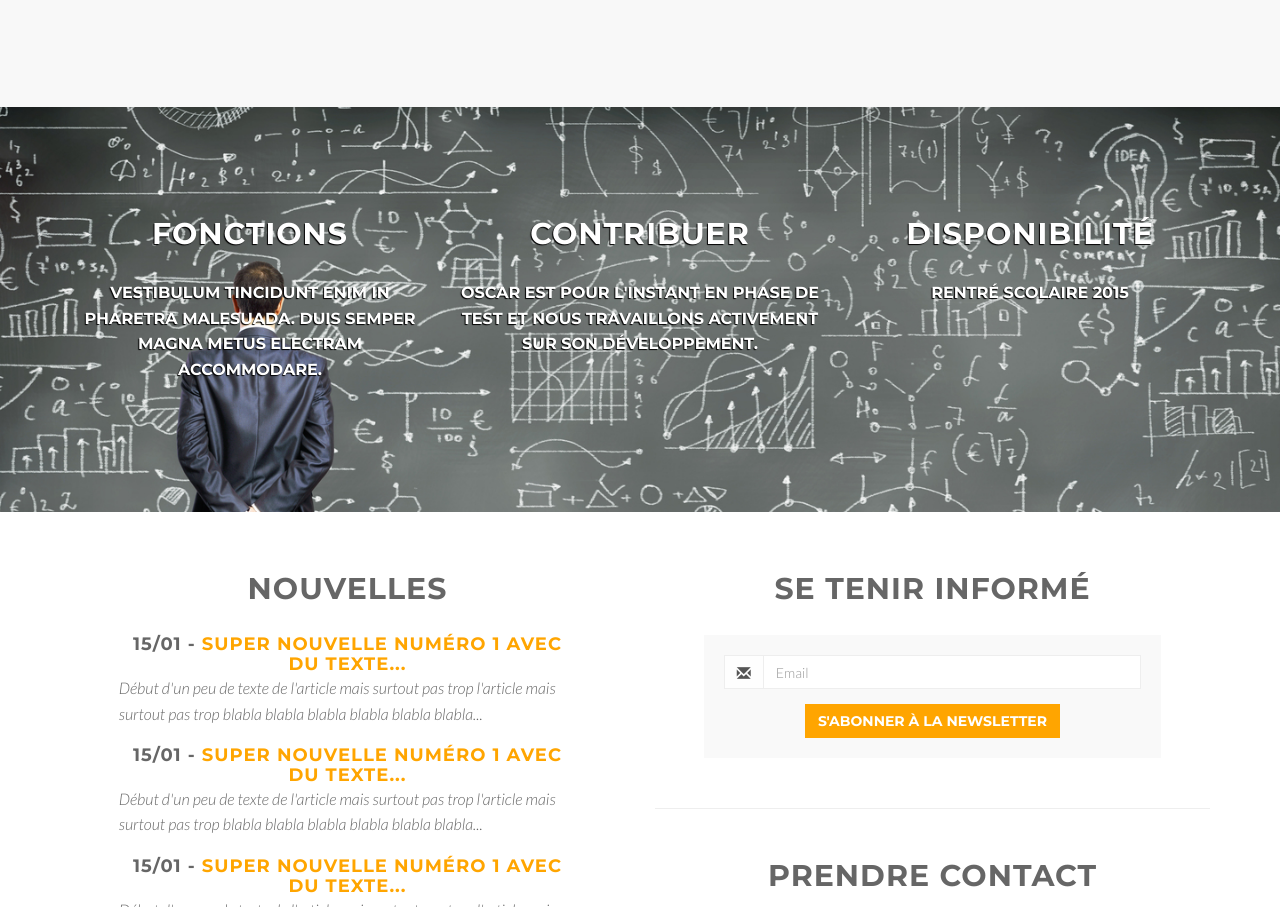
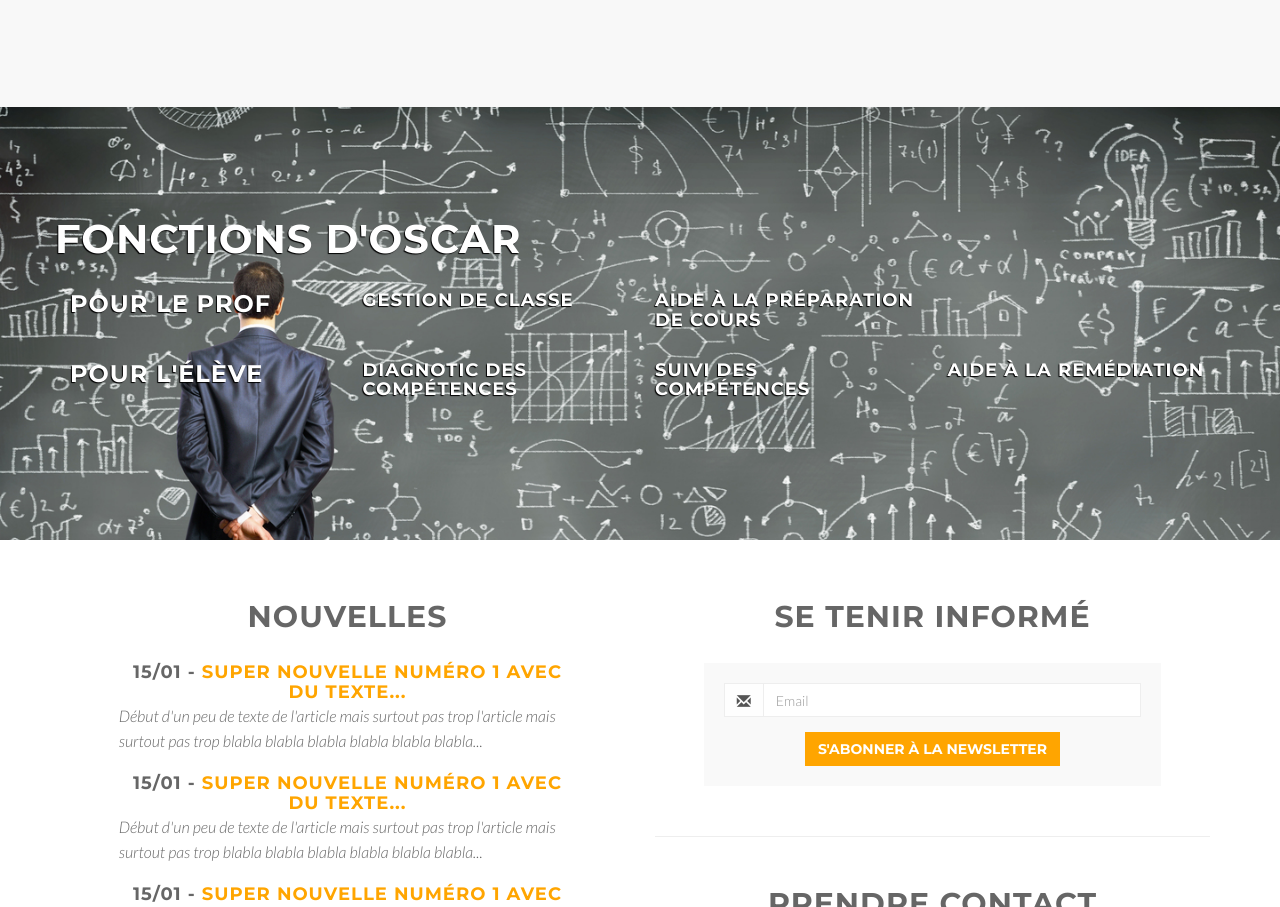
Before and after one commit to Psycojoker/oscar-frontend, a plain HTML site: page index.html in a window 1280 px wide. Shown: the part 1089-1996 px from the top of the page. Drawn offline with Linux system fonts and the light colour scheme.

Commit message:
[enh] put datas for Fonctions section

```diff
--- a/index.html
+++ b/index.html
@@ -91,38 +91,46 @@
 <!-- /Section: constat -->
 
 <!-- Section: problemes -->
-<section id="probleme" class="home-section text-center bg-gray probleme slogan">
-
+<section id="probleme" class="home-section probleme slogan">
+    <div class="heading-about">
         <div class="container">
             <div class="row">
-            <div class="col-sm-4 col-md-4">
-                <div class="wow fadeInLeft" data-wow-delay="0.2s">
-                    <div class="service-box">
-                        <div class="service-desc">
-                            <h2>Fonctions</h2>
-                            <p>Vestibulum tincidunt enim in pharetra malesuada. Duis semper magna metus electram accommodare.</p>
+                <div class="wow fadeInDown" data-wow-delay="0.4s">
+                    <div class="section-heading" style="text-align: left">
+                        <h2>Fonctions d'Oscar</h2>
                     </div>
                 </div>
             </div>
         </div>
-            <div class="col-sm-4 col-md-4">
-                <div class="wow fadeInUp" data-wow-delay="0.2s">
-                    <div class="service-box">
-                        <div class="service-desc">
-                            <h2>Contribuer</h2>
-                            <p>Oscar est pour l'instant en phase de test et nous travaillons activement sur son développement.</p>
+    </div>
+
+
+    <div class="container">
+        <div class="row">
+            <div class="col-md-3">
+                <h3>Pour le prof</h3>
+            </div>
+            <div class="col-md-3">
+                <h4>Gestion de classe</h4>
+            </div>
+            <div class="col-md-3">
+                <h4>Aide à la préparation de cours</h4>
+            </div>
+            <div class="col-md-3">
             </div>
         </div>
+        <div class="row">
+            <div class="col-md-3">
+                <h3>Pour l'élève</h3>
             </div>
+            <div class="col-md-3">
+                <h4>Diagnotic des compétences</h4>
             </div>
-            <div class="col-sm-4 col-md-4">
-                <div class="wow fadeInUp" data-wow-delay="0.2s">
-                    <div class="service-box">
-                        <div class="service-desc">
-                            <h2>Disponibilité</h2>
-                            <p>Rentré scolaire 2015</p>
+            <div class="col-md-3">
+                <h4>Suivi des compétences</h4>
             </div>
-                    </div>
+            <div class="col-md-3">
+                <h4>Aide à la remédiation</h4>
             </div>
             </div>
         </div>
```
Lines whose indentation alone changed are shown as unchanged.
